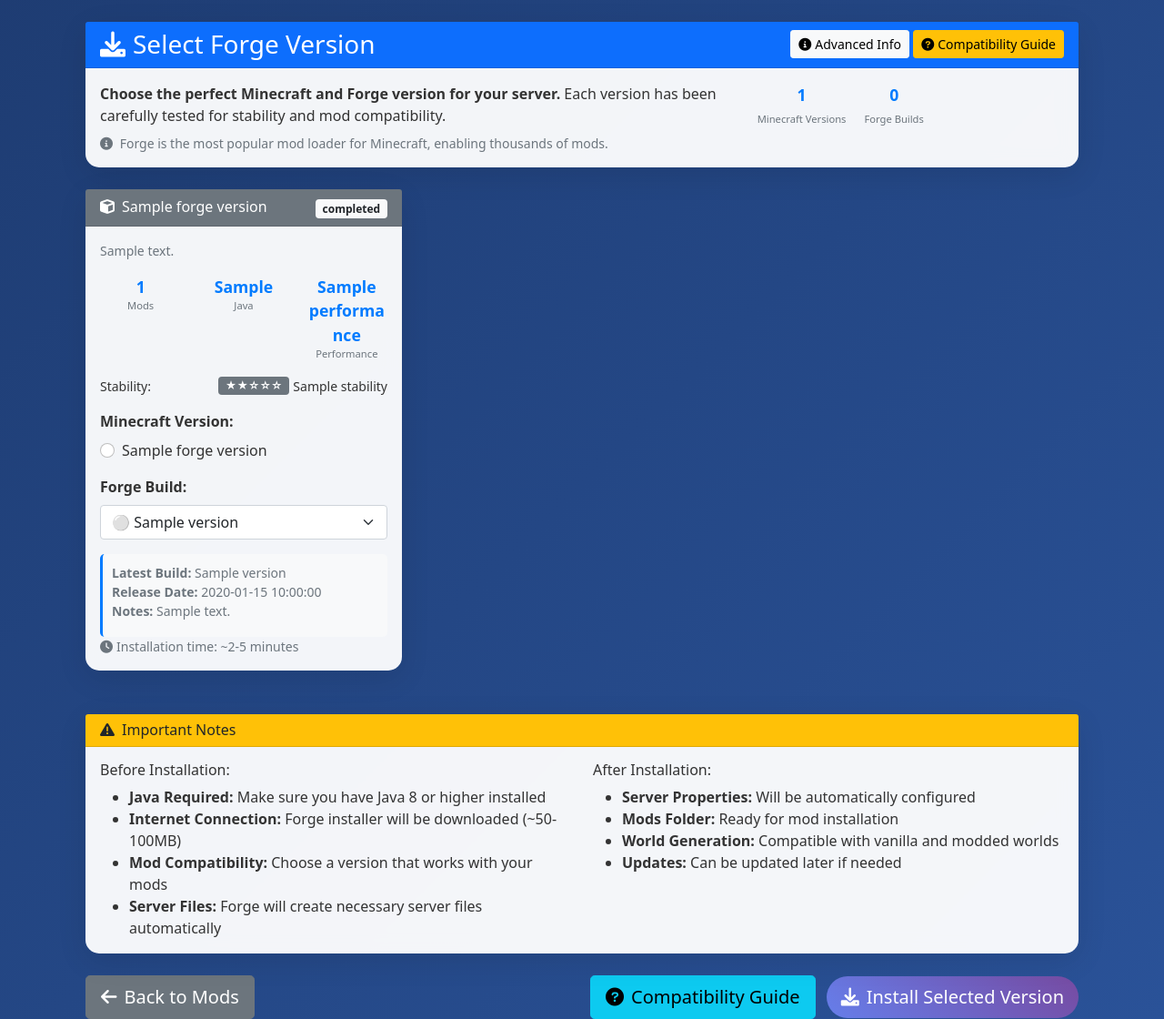
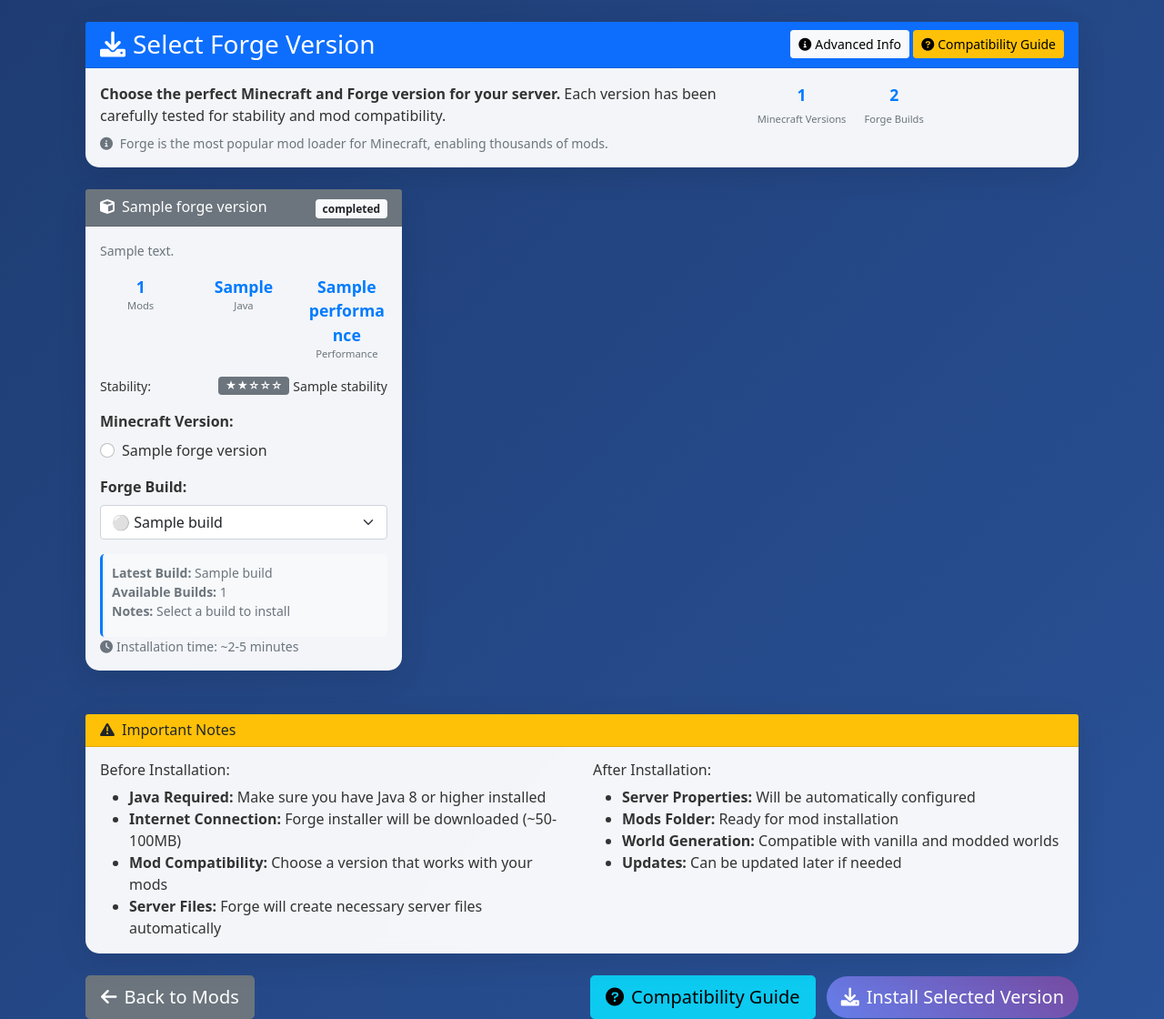
Before and after one commit to billibobby/MCUS, a Flask app: template templates/select_forge_version.html in a window 1280 px wide. Shown: the part 56-1176 px from the top of the page at 91% size. Run offline with Flask 3, Linux system fonts and the light colour scheme; the template is opened without the code that fills it: most values are stand-ins (such as "Sample title", 1, 10 or a date in 2020); parts of the project's set-up code (start-up, migrations or seed data) failed here and were passed over.

Commit message:
Fix Forge version loading error - update template to match data structure

```diff
--- a/templates/select_forge_version.html
+++ b/templates/select_forge_version.html
@@ -42,7 +42,7 @@
                                     <span class="stat-label">Minecraft Versions</span>
                                 </div>
                                 <div class="stat-item">
-                                    <span class="stat-number">{{ available_versions.values() | map(attribute='builds') | map('length') | sum }}</span>
+                                    <span class="stat-number">{{ available_versions.values() | map('length') | sum }}</span>
                                     <span class="stat-label">Forge Builds</span>
                                 </div>
                             </div>
@@ -186,12 +186,12 @@
                             <label class="form-label fw-bold">Forge Build:</label>
                             <select class="form-select" name="forge_build" id="forge_{{ mc_version }}">
                                 {% for build in version_info.builds %}
-                                <option value="{{ build.version }}"
-                                        {% if build.type == 'recommended' %}selected{% endif %}
-                                        class="text-{% if build.type == 'recommended' %}success{% elif build.type == 'latest' %}primary{% else %}secondary{% endif %}">
-                                    {% if build.type == 'recommended' %}🟢{% elif build.type == 'latest' %}🔵{% else %}⚪{% endif %}
-                                    {{ build.version }}
-                                    {% if build.type == 'recommended' %}(Recommended){% elif build.type == 'latest' %}(Latest){% endif %}
+                                <option value="{{ build }}"
+                                        {% if 'recommended' in build or 'latest' in build %}selected{% endif %}
+                                        class="text-{% if 'recommended' in build %}success{% elif 'latest' in build %}primary{% else %}secondary{% endif %}">
+                                    {% if 'recommended' in build %}🟢{% elif 'latest' in build %}🔵{% else %}⚪{% endif %}
+                                    {{ build }}
+                                    {% if 'recommended' in build %}(Recommended){% elif 'latest' in build %}(Latest){% endif %}
                                 </option>
                                 {% endfor %}
                             </select>
@@ -200,9 +200,9 @@
                         <!-- Build Details -->
                         <div class="build-details small text-muted">
                             <div class="mb-2">
-                                <strong>Latest Build:</strong> {{ version_info.builds[0].version }}
-                                <br><strong>Release Date:</strong> {{ version_info.builds[0].date }}
-                                <br><strong>Notes:</strong> {{ version_info.builds[0].notes }}
+                                <strong>Latest Build:</strong> {{ version_info.builds[0] if version_info.builds else 'None' }}
+                                <br><strong>Available Builds:</strong> {{ version_info.builds|length }}
+                                <br><strong>Notes:</strong> Select a build to install
                             </div>
                         </div>
 
--- a/web_app.py
+++ b/web_app.py
@@ -774,8 +774,22 @@
         # Get detected versions
         detected_versions = server_manager.detect_forge_versions()
 
-        # Get available versions for installation
-        available_versions = server_manager.get_available_forge_versions()
+        # Get available versions for installation and format them properly
+        raw_versions = server_manager.get_available_forge_versions()
+
+        # Format the data structure for the template
+        available_versions = {}
+        for mc_version, version_list in raw_versions.items():
+            available_versions[mc_version] = {
+                'name': f'Minecraft {mc_version}',
+                'description': f'Stable Minecraft {mc_version} with Forge support',
+                'status': 'Latest Stable' if mc_version == '1.20.4' else 'Stable',
+                'mod_count': '1000+',
+                'java_version': '17+',
+                'performance': 'High',
+                'stability': 'Very Stable',
+                'builds': version_list  # This is the list of version strings
+            }
 
         # Get current server JAR
         current_jar = server_manager.find_server_jar()
```
